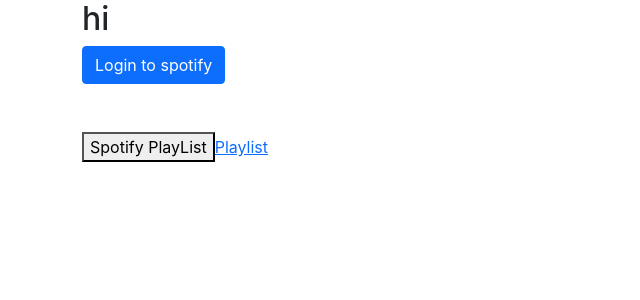
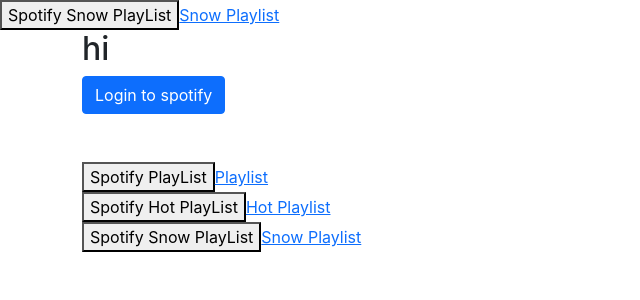
Before and after one commit to jaleyerdelen/weather-player, a React (Create React App) app: page /snowplaylist in a window 1280 px wide. Shown: the top 300 px of the page, without its empty margins (0-640 px from the left). Built offline with nearby package versions, Linux system fonts and the light colour scheme; no server answers.

Commit message:
added snow playlist

```diff
--- a/src/App.js
+++ b/src/App.js
@@ -1,9 +1,10 @@
 import { useEffect } from "react";
-import SpotifyPlayList from './components/Spotify/SpotifyPlayList'
+import SpotifyPlayList from "./components/Spotify/SpotifyPlayList";
+import SpotifyHotPlayList from "./components/Spotify/SpotifyHotPlayList";
+import SpotifySnowPlayList from "./components/Spotify/SpotifySnowPlayList";
 import { BrowserRouter, Routes, Route } from "react-router-dom";
 
-
-const REACT_APP_CLIENT_IDS = process.env.REACT_APP_CLIENT_ID
+const REACT_APP_CLIENT_IDS = process.env.REACT_APP_CLIENT_ID;
 const SPOTIFY_AUTHORIZE_ENDPOINT = "https://accounts.spotify.com/authorize";
 const REDIRECT_URL_AFTER_LOGIN = "http://localhost:3000/";
 const SPACE_DELIMITER = "%20";
@@ -43,21 +44,23 @@ function App() {
     <>
       <BrowserRouter>
         <Routes>
-      <Route path="/playlist" element={ <SpotifyPlayList /> }  />
-
+          <Route path="/playlist" element={<SpotifyPlayList />} />
+          <Route path="/hotplaylist" element={<SpotifyHotPlayList />} />
+          <Route path="/snowplaylist" element={<SpotifySnowPlayList />} />
         </Routes>
-
-
         <div className="container">
           <h2>hi</h2>
-      <button className="btn btn-primary"onClick={handleLogin}>Login to spotify</button>
+          <button className="btn btn-primary" onClick={handleLogin}>
+            Login to spotify
+          </button>
           <div className="mt-5">
             <SpotifyPlayList />
+            <SpotifyHotPlayList />
+            <SpotifySnowPlayList />
           </div>
         </div>
       </BrowserRouter>
     </>
-
   );
 }
 
--- /dev/null
+++ b/src/components/Spotify/SpotifyHotPlayList.js
@@ -0,0 +1,41 @@
+import { useState, useEffect } from "react";
+import axios from "axios";
+
+const SpotifyHotPlayList = () => {
+  const [token, setToken] = useState("");
+  const [data, setData] = useState("");
+
+  useEffect(() => {
+    if (localStorage.getItem("accessToken")) {
+      setToken(localStorage.getItem("accessToken"));
+    }
+  }, []);
+
+  const handleGetPlaylist = () => {
+    axios
+      .get("https://api.spotify.com/v1/playlists/0UEsTrGQS3X4ljs2LH0nR8", {
+        headers: {
+          Authorization: "Bearer " + token,
+        },
+      })
+      .then((res) => {
+        setData(res.data.external_urls.spotify);
+      })
+      .catch((err) => {
+        console.log(err);
+      });
+  };
+
+  return (
+    <div>
+      <button onClick={handleGetPlaylist} className="">
+        Spotify Hot PlayList
+      </button>
+      <a rel="noreferrer" target="_blank" href={data}>
+       Hot Playlist
+      </a>
+    </div>
+  );
+};
+
+export default SpotifyHotPlayList;
--- /dev/null
+++ b/src/components/Spotify/SpotifySnowPlayList.js
@@ -0,0 +1,41 @@
+import { useState, useEffect } from "react";
+import axios from "axios";
+
+const SpotifySnowPlayList = () => {
+  const [token, setToken] = useState("");
+  const [data, setData] = useState("");
+
+  useEffect(() => {
+    if (localStorage.getItem("accessToken")) {
+      setToken(localStorage.getItem("accessToken"));
+    }
+  }, []);
+
+  const handleGetPlaylist = () => {
+    axios
+      .get("https://api.spotify.com/v1/playlists/6F6UcLhuQ6cWniHd3myyRG", {
+        headers: {
+          Authorization: "Bearer " + token,
+        },
+      })
+      .then((res) => {
+        setData(res.data.external_urls.spotify);
+      })
+      .catch((err) => {
+        console.log(err);
+      });
+  };
+
+  return (
+    <div>
+      <button onClick={handleGetPlaylist} className="">
+        Spotify Snow PlayList
+      </button>
+      <a rel="noreferrer" target="_blank" href={data}>
+      Snow Playlist
+      </a>
+    </div>
+  );
+};
+
+export default SpotifySnowPlayList;
```
Lines whose indentation alone changed are shown as unchanged.
